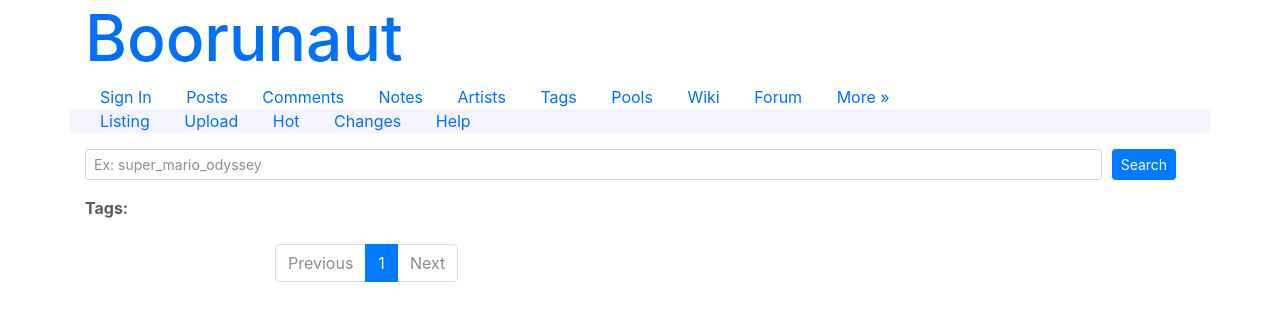
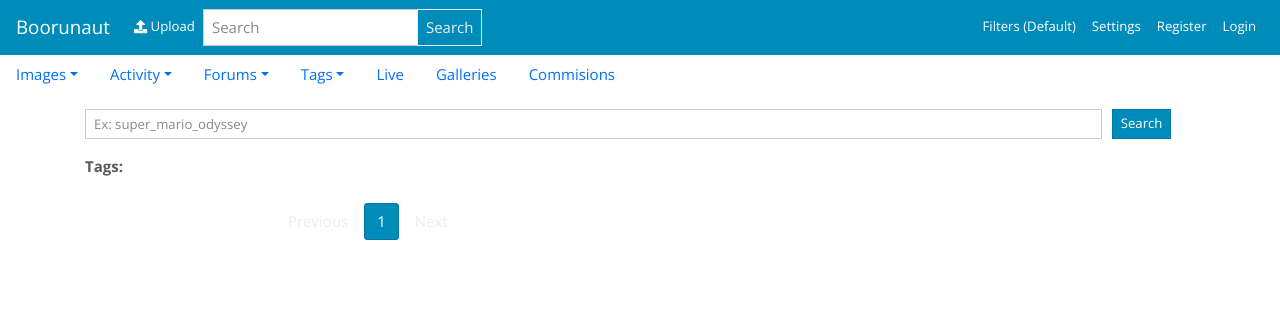
Before and after one commit to Boorunaut/Boorunaut, a Django app: page /post/list/ in a window 1280 px wide. Shown: the top 321 px of the page. Run offline with Django 3.2, Linux system fonts and the light colour scheme; data that the repository does not hold is empty; parts of the project's set-up code (start-up, migrations or seed data) failed here and were passed over; some libraries are stand-ins or nearby versions.

Commit message:
Changed the website base design.

```diff
--- a/account/templates/account/sign_in.html
+++ b/account/templates/account/sign_in.html
@@ -3,7 +3,6 @@
 {% block css %}
     {% load staticfiles %}
     <link rel="stylesheet" type="text/css" href="{% static 'booru/css/index.css' %}"/>
-    <link rel="stylesheet" type="text/css" href="{% static 'booru/css/menu.css' %}"/>
 {% endblock %}
 
 {% block scripts %}
@@ -12,9 +11,6 @@
 {% block body %}
     {% load static %}
     <div class="container">
-        {% with current_menu="sign-in" %}
-            {% include 'booru/menu.html' %}
-        {% endwith %}
         <div class="row mt-3 mb-3">
             <div class="col">
                 <h1>Sign in</h1>
--- a/booru/static/booru/css/index.css
+++ b/booru/static/booru/css/index.css
@@ -1,7 +1,3 @@
-.site-title{
-    font-size: 4em;
-}
-
 .index-separator{
     background-color:#006cf3;
     border-top: 2px solid #00c2fd;
--- a/booru/static/booru/css/menu.css
+++ /dev/null
@@ -1,3 +0,0 @@
-.selected-menu-item{
-    background-color: #F5F5FF;
-}
--- a/booru/templates/booru/base.html
+++ b/booru/templates/booru/base.html
@@ -5,12 +5,13 @@
         <meta name="viewport" content="width=device-width, initial-scale=1, shrink-to-fit=no">
 
         {% load staticfiles %}
-        <link rel="stylesheet" href="https://maxcdn.bootstrapcdn.com/bootstrap/4.0.0-beta.2/css/bootstrap.min.css" integrity="sha384-PsH8R72JQ3SOdhVi3uxftmaW6Vc51MKb0q5P2rRUpPvrszuE4W1povHYgTpBfshb" crossorigin="anonymous">
+        <link rel="stylesheet" href="https://maxcdn.bootstrapcdn.com/bootswatch/4.0.0/yeti/bootstrap.min.css">
         <link rel="stylesheet" type="text/css" href="{% static 'booru/css/base.css' %}"/>
         {% block css %}
         {% endblock %}
 
         <script src="https://ajax.googleapis.com/ajax/libs/jquery/3.3.1/jquery.min.js"></script>
+        <script defer src="https://use.fontawesome.com/releases/v5.0.8/js/all.js"></script>
         {% block scripts %}
         {% endblock %}
 
@@ -19,6 +20,8 @@
         </title>
     </head>
     <body>
+        {% include 'booru/navbar.html' %}
+
         {% block body %}
         {% endblock %}
 
--- a/booru/templates/booru/index.html
+++ b/booru/templates/booru/index.html
@@ -38,7 +38,7 @@
 
         <div class="row">
             <div class="col text-center">
-                <a href="#">Terms of service</a> - Total number of visitors so far: 1
+                <a href="#">Terms of service</a> - Total number of visitors so far: ?
             </div>
         </div>
         <div class="row">
--- a/booru/templates/booru/menu.html
+++ /dev/null
@@ -1,80 +0,0 @@
-<div class="row">
-    <div class="col">
-        <h1 class="site-title"><a href="/">Boorunaut</a></h1>
-    </div>
-</div>
-<div class="row">
-    <div class="col menu">
-        <a href="{% url 'account:sign_in' %}" id="sign-in" class="col-1 pt-1 pb-1" title="A paginated list of every post">Sign In</a>
-        <a href="{% url 'booru:posts' %}" id="posts" class="col-1 pt-1 pb-1" title="A paginated list of every post">Posts</a>
-        <a href="#" id="comments" class="col-1 pt-1 pb-1" title="All comments listing">Comments</a>
-        <a href="#" id="notes" class="col-1 pt-1 pb-1" title="">Notes</a>
-        <a href="#" id="artists" class="col-1 pt-1 pb-1" title="">Artists</a>
-        <a href="{% url 'booru:tags_list' %}" id="tags" class="col-1 pt-1 pb-1" title="">Tags</a>
-        <a href="#" id="pools" class="col-1 pt-1 pb-1" title="">Pools</a>
-        <a href="#" id="wiki" class="col-1 pt-1 pb-1" title="Wiki pages with database documentation">Wiki</a>
-        <a href="#" id="forum" class="col-1 pt-1 pb-1" title="Forum listing">Forum</a>
-        <a href="#" id="more" class="col-1 pt-1 pb-1" title="Help page and tools">More »</a>
-    </div>
-</div>
-<div class="row">
-    <div class="col selected-menu-item">
-        {% if current_menu == "sign-in" %}
-        <a href="#" class="col-1" title="">Sign up</a>
-        <a href="#" class="col-1" title="">Reset Password</a>
-        <a href="#" class="col-1" title="">Login Reminder</a>
-        {% endif %}
-        {% if current_menu == "posts" %}
-        <a href="{% url 'booru:posts' %}" class="col-1" title="A paginated list of every post">Listing</a>
-        <a href="{% url 'booru:upload' %}" class="col-1" title="">Upload</a>
-        <a href="#" class="col-1" title="">Hot</a>
-        <a href="#" class="col-1" title="">Changes</a>
-        <a href="#" class="col-1" title="">Help</a>
-        {% endif %}
-        {% if current_menu == "comments" %}
-        <a href="{% url 'booru:posts' %}" class="col-1" title="A paginated list of every post">Listing</a>
-        <a href="#" class="col-1" title="">Search</a>
-        <a href="#" class="col-1" title="">Help</a>
-        {% endif %}
-        {% if current_menu == "notes" %}
-        <a href="{% url 'booru:posts' %}" class="col-1" title="A paginated list of every post">Listing</a>
-        <a href="#" class="col-1" title="">Posts</a>
-        <a href="#" class="col-1" title="">Search</a>
-        <a href="#" class="col-1" title="">History</a>
-        <a href="#" class="col-1" title="">Requests</a>
-        <a href="#" class="col-1" title="">Help</a>
-        {% endif %}
-        {% if current_menu == "artists" %}
-        <a href="{% url 'booru:posts' %}" class="col-1" title="A paginated list of every post">Listing</a>
-        <a href="#" class="col-1" title="">Banned</a>
-        <a href="#" class="col-1" title="">New</a>
-        <a href="#" class="col-1" title="">Recent changes</a>
-        {% endif %}
-        {% if current_menu == "tags" %}
-        <a href="{% url 'booru:posts' %}" class="col-1" title="A paginated list of every post">Listing</a>
-        <a href="#" class="col-1" title="">MetaSearch</a>
-        <a href="#" class="col-1" title="">Related tags</a>
-        <a href="#" class="col-1" title="">Cheatsheet</a>
-        <a href="#" class="col-1" title="">Help</a>
-        {% endif %}
-        {% if current_menu == "pools" %}
-        <a href="#" class="col-1" title="">Gallery</a>
-        <a href="{% url 'booru:posts' %}" class="col-1" title="A paginated list of every post">Listing</a>
-        <a href="#" class="col-1" title="">New</a>
-        <a href="#" class="col-1" title="">Help</a>
-        {% endif %}
-        {% if current_menu == "wiki" %}
-        <a href="{% url 'booru:posts' %}" class="col-1" title="A paginated list of every post">Listing</a>
-        <a href="#" class="col-1" title="">Search</a>
-        <a href="#" class="col-1" title="">Help</a>
-        |
-        <a href="#" class="col-1" title="">Posts</a>
-        <a href="#" class="col-1" title="">History</a>
-        {% endif %}
-        {% if current_menu == "forum" %}
-        <a href="{% url 'booru:posts' %}" class="col-1" title="A paginated list of every post">Listing</a>
-        <a href="#" class="col-1" title="">Search</a>
-        <a href="#" class="col-1" title="">Help</a>
-    {% endif %}
-    </div>
-</div>
--- /dev/null
+++ b/booru/templates/booru/navbar.html
@@ -0,0 +1,80 @@
+<nav class="navbar navbar-expand-lg navbar-dark bg-primary">
+    <a class="navbar-brand" href="/">Boorunaut</a>
+    <button class="navbar-toggler" type="button" data-toggle="collapse" data-target="#navbarSupportedContent" aria-controls="navbarSupportedContent" aria-expanded="false" aria-label="Toggle navigation">
+        <span class="navbar-toggler-icon"></span>
+    </button>
+
+    <div class="collapse navbar-collapse" id="navbarSupportedContent">
+        <ul class="navbar-nav">
+        <li class="nav-item active">
+            <a class="nav-link" href="#"><i class="fas fa-upload"></i> Upload</a>
+        </li>
+        </ul>
+        <form class="form-inline my-2 my-lg-0">
+            <input class="form-control" type="search" placeholder="Search" aria-label="Search">
+            <div class="input-group-append">
+                <button class="btn btn-outline-light my-2 my-sm-0" type="submit">Search</button>
+            </div>
+        </form>
+        <ul class="navbar-nav ml-auto">
+            <li class="nav-item active">
+                <a class="nav-link" href="#">Filters (Default)</a>
+            </li>
+            <li class="nav-item active">
+                <a class="nav-link" href="#">Settings</a>
+            </li>
+            <li class="nav-item active">
+                <a class="nav-link" href="#">Register</a>
+            </li>
+            <li class="nav-item active">
+                <a class="nav-link" href="#">Login</a>
+            </li>
+        </ul>
+    </div>
+</nav>
+<ul class="nav">
+    <li class="nav-item dropdown">
+        <a class="nav-link dropdown-toggle" data-toggle="dropdown" href="#" role="button" aria-haspopup="true" aria-expanded="false">
+            Images</a>
+        <div class="dropdown-menu">
+        <a class="dropdown-item" href="#">Random</a>
+        </div>
+    </li>
+    <li class="nav-item dropdown">
+        <a class="nav-link dropdown-toggle" data-toggle="dropdown" href="#" role="button" aria-haspopup="true" aria-expanded="false">
+            Activity</a>
+        <div class="dropdown-menu">
+        <a class="dropdown-item" href="#">Rankings</a>
+        <a class="dropdown-item" href="#">Comments</a>
+        </div>
+    </li>
+    <li class="nav-item dropdown">
+        <a class="nav-link dropdown-toggle" data-toggle="dropdown" href="#" role="button" aria-haspopup="true" aria-expanded="false">
+            Forums</a>
+        <div class="dropdown-menu">
+        <a class="dropdown-item" href="#">General Discussion</a>
+        <a class="dropdown-item" href="#">Tagging Discussion</a>
+        <a class="dropdown-item" href="#">Site and Policy</a>
+        <a class="dropdown-item" href="#">Uploader Discussion</a>
+        <a class="dropdown-item" href="#">Post Search</a>
+        </div>
+    </li>
+    <li class="nav-item dropdown">
+        <a class="nav-link dropdown-toggle" data-toggle="dropdown" href="#" role="button" aria-haspopup="true" aria-expanded="false">
+            Tags</a>
+        <div class="dropdown-menu">
+        <a class="dropdown-item" href="#">Ratings</a>
+        <a class="dropdown-item" href="#">Aliased</a>
+        <a class="dropdown-item" href="#">Implied</a>
+        </div>
+    </li>
+    <li class="nav-item">
+        <a class="nav-link" href="#">Live</a>
+    </li>
+    <li class="nav-item">
+        <a class="nav-link" href="#">Galleries</a>
+    </li>
+    <li class="nav-item">
+        <a class="nav-link" href="#">Commisions</a>
+    </li>
+</ul>
--- a/booru/templates/booru/post_detail.html
+++ b/booru/templates/booru/post_detail.html
@@ -11,9 +11,6 @@
 {% block body %}
     {% load static %}
     <div class="container">
-        {% with current_menu="posts" %}
-            {% include 'booru/menu.html' %}
-        {% endwith %}
         <form>
             <div class="form-row mt-3 mb-3">
                 <div class="col">
--- a/booru/templates/booru/posts.html
+++ b/booru/templates/booru/posts.html
@@ -3,7 +3,6 @@
 {% block css %}
     {% load staticfiles %}
     <link rel="stylesheet" type="text/css" href="{% static 'booru/css/index.css' %}"/>
-    <link rel="stylesheet" type="text/css" href="{% static 'booru/css/menu.css' %}"/>
 {% endblock %}
 
 {% block scripts %}
@@ -12,9 +11,6 @@
 {% block body %}
     {% load static %}
     <div class="container">
-        {% with current_menu="posts" %}
-            {% include 'booru/menu.html' %}
-        {% endwith %}
         <form method="get" enctype="text/plain">
             <div class="form-row mt-3 mb-3">
                 <div class="col">
--- a/booru/templates/booru/tag_edit.html
+++ b/booru/templates/booru/tag_edit.html
@@ -11,7 +11,6 @@
 {% block body %}
     {% load static %}
     <div class="container">
-        {% include 'booru/menu.html' %}
         <div class="row">
             <h1>Tag: {{tag.name}}</h1>
         </div>
--- a/booru/templates/booru/tag_list.html
+++ b/booru/templates/booru/tag_list.html
@@ -11,7 +11,6 @@
 {% block body %}
     {% load static %}
     <div class="container">
-        {% include 'booru/menu.html' %}
         <form method="get">
             {% for field in form %}
             <div class="form-group">
--- a/booru/templates/booru/upload.html
+++ b/booru/templates/booru/upload.html
@@ -3,7 +3,6 @@
 {% block css %}
     {% load staticfiles %}
     <link rel="stylesheet" type="text/css" href="{% static 'booru/css/index.css' %}"/>
-    <link rel="stylesheet" type="text/css" href="{% static 'booru/css/menu.css' %}"/>
 {% endblock %}
 
 {% block scripts %}
@@ -12,9 +11,6 @@
 {% block body %}
     {% load static %}
     <div class="container">
-        {% with current_menu="posts" %}
-            {% include 'booru/menu.html' %}
-        {% endwith %}
         <div class="row mt-3 mb-3">
             <div id="upload" class="col">
                 <form method="post" enctype="multipart/form-data">
```
